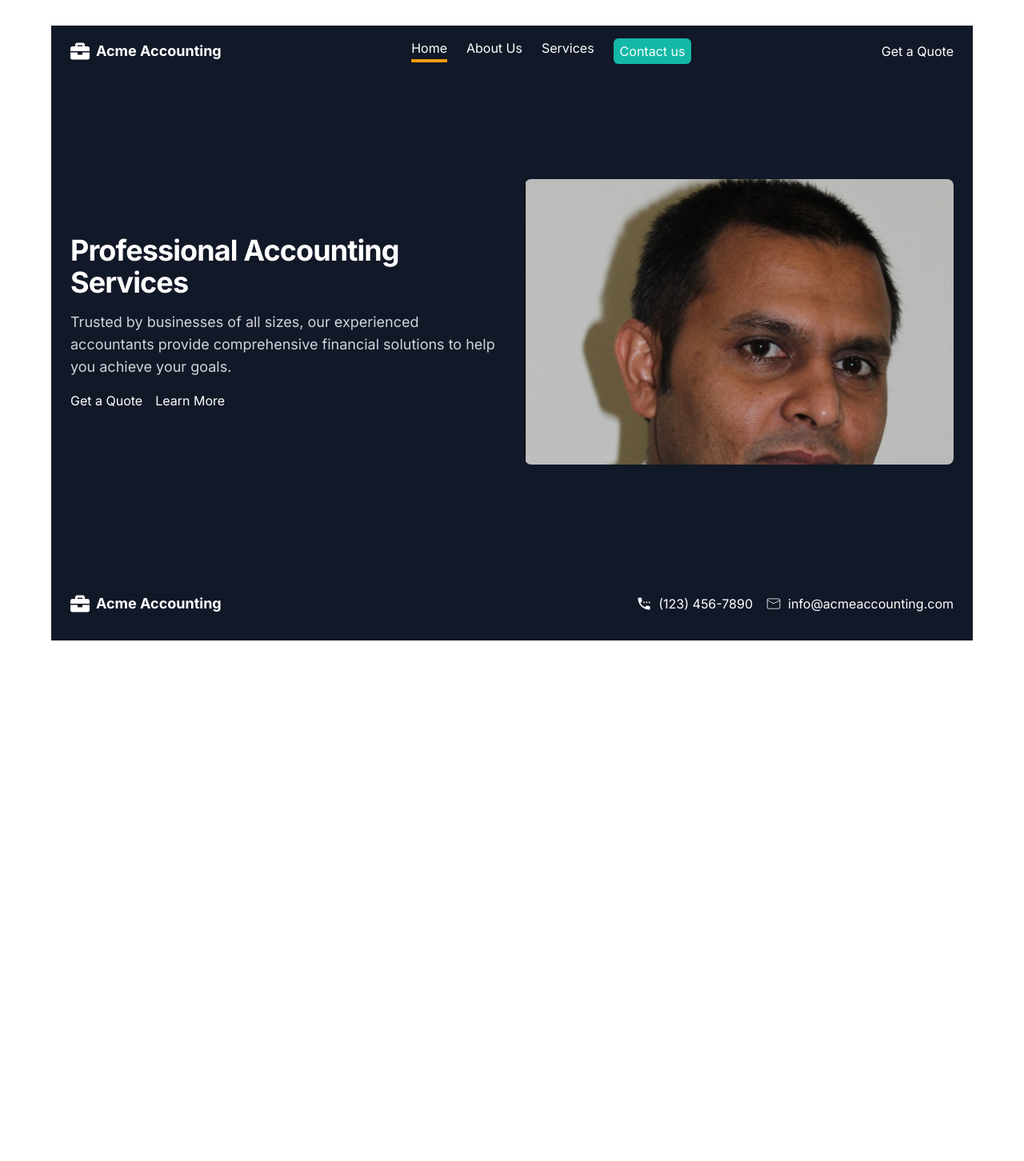
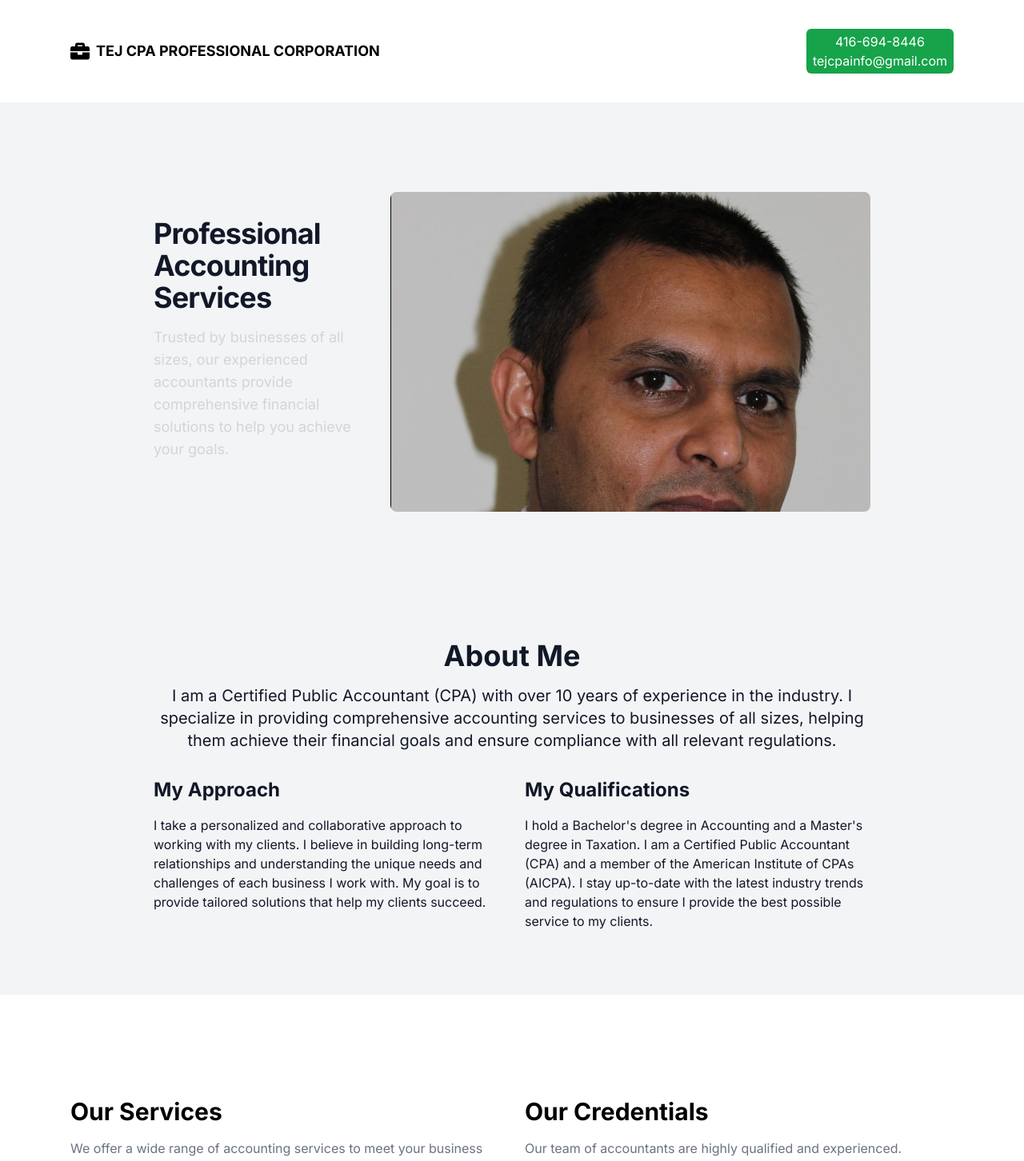
Before and after one commit to kpaccess/tejcpa, a Next.js app: page / in a window 1280 px wide. Shown: the top 1452 px of the page at 80% size. Before the commit the page ends 833 px from the top, so only its background shows below. Built offline with nearby package versions, Linux system fonts and the light colour scheme.

Commit message:
updated with new content and layout

```diff
--- a/app/about/page.tsx
+++ /dev/null
@@ -1,18 +0,0 @@
-const AboutMe = () => {
-  return (
-    <section id="about" className="py-20 bg-gray-100 max-w-6xl mx-auto">
-      <div className="container mx-auto px-6">
-        <h2 className="text-3xl font-bold text-center mb-8">About Me</h2>
-        <p className="text-lg text-center text-gray-700">
-          Hello! I’m Tej, a certified accountant with over 10 years of
-          experience in providing top-notch accounting services to businesses
-          and individuals. My expertise lies in financial analysis, tax
-          planning, and bookkeeping, helping clients achieve their financial
-          goals with precision and integrity.
-        </p>
-      </div>
-    </section>
-  );
-};
-
-export default AboutMe;
--- a/app/page.tsx
+++ b/app/page.tsx
@@ -1,10 +1,20 @@
+/**
+ * v0 by Vercel.
+ * @see https://v0.dev/t/8YYoOOU6TBk
+ * Documentation: https://v0.dev/docs#integrating-generated-code-into-your-nextjs-app
+ */
+
 import HeroPage from "@/components/heroPage";
+import Services from "@/components/services";
+import AboutMe from "@/components/about";
 
 export default function Component() {
   return (
     <div className="flex flex-col h-full ">
       <main className="flex-1">
         <HeroPage />
+        <AboutMe />
+        <Services />
       </main>
     </div>
   );
--- /dev/null
+++ b/components/about.tsx
@@ -0,0 +1,45 @@
+const AboutMe = () => {
+  return (
+    <section
+      className="bg-gray-100 dark:bg-gray-800 text-gray-900 dark:text-gray-50 py-12 md:py-20 px-6 md:px-12 pt-8"
+      id="about"
+    >
+      <div className="container mx-auto max-w-4xl space-y-8">
+        <div className="text-center space-y-4">
+          <h2 className="text-3xl md:text-4xl font-bold">About Me</h2>
+          <p className="text-lg md:text-xl">
+            I am a Certified Public Accountant (CPA) with over 10 years of
+            experience in the industry. I specialize in providing comprehensive
+            accounting services to businesses of all sizes, helping them achieve
+            their financial goals and ensure compliance with all relevant
+            regulations.
+          </p>
+        </div>
+        <div className="grid md:grid-cols-2 gap-8">
+          <div className="space-y-4">
+            <h3 className="text-2xl font-bold">My Approach</h3>
+            <p>
+              I take a personalized and collaborative approach to working with
+              my clients. I believe in building long-term relationships and
+              understanding the unique needs and challenges of each business I
+              work with. My goal is to provide tailored solutions that help my
+              clients succeed.
+            </p>
+          </div>
+          <div className="space-y-4">
+            <h3 className="text-2xl font-bold">My Qualifications</h3>
+            <p>
+              I hold a Bachelor&apos;s degree in Accounting and a Master&apos;s
+              degree in Taxation. I am a Certified Public Accountant (CPA) and a
+              member of the American Institute of CPAs (AICPA). I stay
+              up-to-date with the latest industry trends and regulations to
+              ensure I provide the best possible service to my clients.
+            </p>
+          </div>
+        </div>
+      </div>
+    </section>
+  );
+};
+
+export default AboutMe;
--- a/components/footer.tsx
+++ b/components/footer.tsx
@@ -1,6 +1,7 @@
 import { FaBriefcase } from "react-icons/fa";
 import { CiMail } from "react-icons/ci";
 import { MdSettingsPhone } from "react-icons/md";
+import Link from "next/link";
 
 const Footer = () => {
   return (
@@ -8,16 +9,18 @@ const Footer = () => {
       <div className="container px-4 md:px-6 flex flex-col md:flex-row items-center justify-between gap-4">
         <div className="flex items-center gap-2">
           <FaBriefcase className="h-6 w-6" />
-          <span className="text-lg font-bold">Acme Accounting</span>
+          <span className="text-lg font-bold uppercase">
+            TEJ CPA PROFESSIONAL CORPORATION
+          </span>
         </div>
         <div className="flex flex-col md:flex-row items-center gap-4">
           <div className="flex items-center gap-2">
             <MdSettingsPhone className="h-5 w-5" />
-            <span>(123) 456-7890</span>
+            <span>(416)694-8446</span>
           </div>
           <div className="flex items-center gap-2">
             <CiMail className="h-5 w-5" />
-            <span>info@acmeaccounting.com</span>
+            <Link href="mailto:tejcpainfo@gmail.com">tejcpainfo@gmail.com</Link>
           </div>
         </div>
       </div>
--- a/components/header.tsx
+++ b/components/header.tsx
@@ -6,48 +6,18 @@ import { FaBriefcase } from "react-icons/fa";
 const Header = () => {
   const path = usePathname();
   return (
-    <header className="bg-gray-900 text-white px-4 py-8 lg:px-6 h-16 flex items-center justify-between max-w-6xl mx-auto pt-8 mt-8">
+    <header className="  px-4 py-8 lg:px-6 h-16 flex items-center justify-between max-w-6xl mx-auto pt-8 mt-8">
       <Link className="flex items-center gap-2" href="#">
         <FaBriefcase className="h-6 w-6" />
-        <span className="text-lg font-bold">Acme Accounting</span>
+        <span className="text-lg font-bold uppercase">
+          Tej CPA professional corporation
+        </span>
       </Link>
-      <nav className="hidden lg:flex gap-6 ">
-        {/* Navbar menu */}
-        <Link
-          href="/"
-          className={
-            path === "/"
-              ? " underline underline-offset-8 decoration-4 decoration-amber-500 rounded-lg"
-              : ""
-          }
-        >
-          Home
-        </Link>
-        <Link
-          href="/about"
-          className={
-            path === "/about"
-              ? " underline underline-offset-8 decoration-4 decoration-amber-500 rounded-lg"
-              : ""
-          }
-        >
-          About Us
-        </Link>
-        <Link
-          href="/services"
-          className={
-            path === "/services"
-              ? " underline underline-offset-8 decoration-4 decoration-amber-500 rounded-lg"
-              : ""
-          }
-        >
-          Services
-        </Link>
-        <button className="bg-teal-500 px-2 py-1 rounded-md ">
-          <Link href="mailto:john@example.com">Contact us</Link>
-        </button>
-      </nav>
-      <button className="hidden lg:inline-flex">Get a Quote</button>
+
+      <button className=" bg-green-600 text-white px-2 py-1 rounded-md">
+        <p>416-694-8446</p>
+        <p>tejcpainfo@gmail.com</p>
+      </button>
     </header>
   );
 };
--- a/components/heroPage.tsx
+++ b/components/heroPage.tsx
@@ -3,8 +3,8 @@ import Image from "next/image";
 
 const HeroPage = () => {
   return (
-    <section className="bg-gray-900 text-white py-20 md:py-32 max-w-6xl mx-auto">
-      <div className="container px-4 md:px-6 grid md:grid-cols-2 gap-8 items-center">
+    <section className="bg-gray-100 dark:bg-gray-800 text-gray-900 dark:text-gray-50 py-12 md:py-20 px-6 md:px-12 mt-8">
+      <div className="container mx-auto max-w-4xl space-y-8 flex sm:flex-col md:flex-row items-center justify-between gap-4">
         <div className="space-y-4">
           <h1 className="text-4xl font-bold tracking-tight">
             Professional Accounting Services
@@ -14,14 +14,6 @@ const HeroPage = () => {
             provide comprehensive financial solutions to help you achieve your
             goals.
           </p>
-          <div className="flex gap-4">
-            <button className="">
-              <Link href="#">Get a Quote</Link>
-            </button>
-            <button className="">
-              <Link href="#">Learn More</Link>
-            </button>
-          </div>
         </div>
         <Image
           alt="Accountant"
--- a/app/services/page.tsx
+++ b/components/services.tsx
@@ -17,7 +17,7 @@ const Services = () => {
                 <h3 className="font-semibold">Tax Preparation</h3>
                 <p className="text-gray-500">
                   Accurate and timely tax preparation to ensure compliance and
-                  maximize your deductions.
+                  maximize your deductions. T1, T2, T3.
                 </p>
               </div>
             </li>
```
